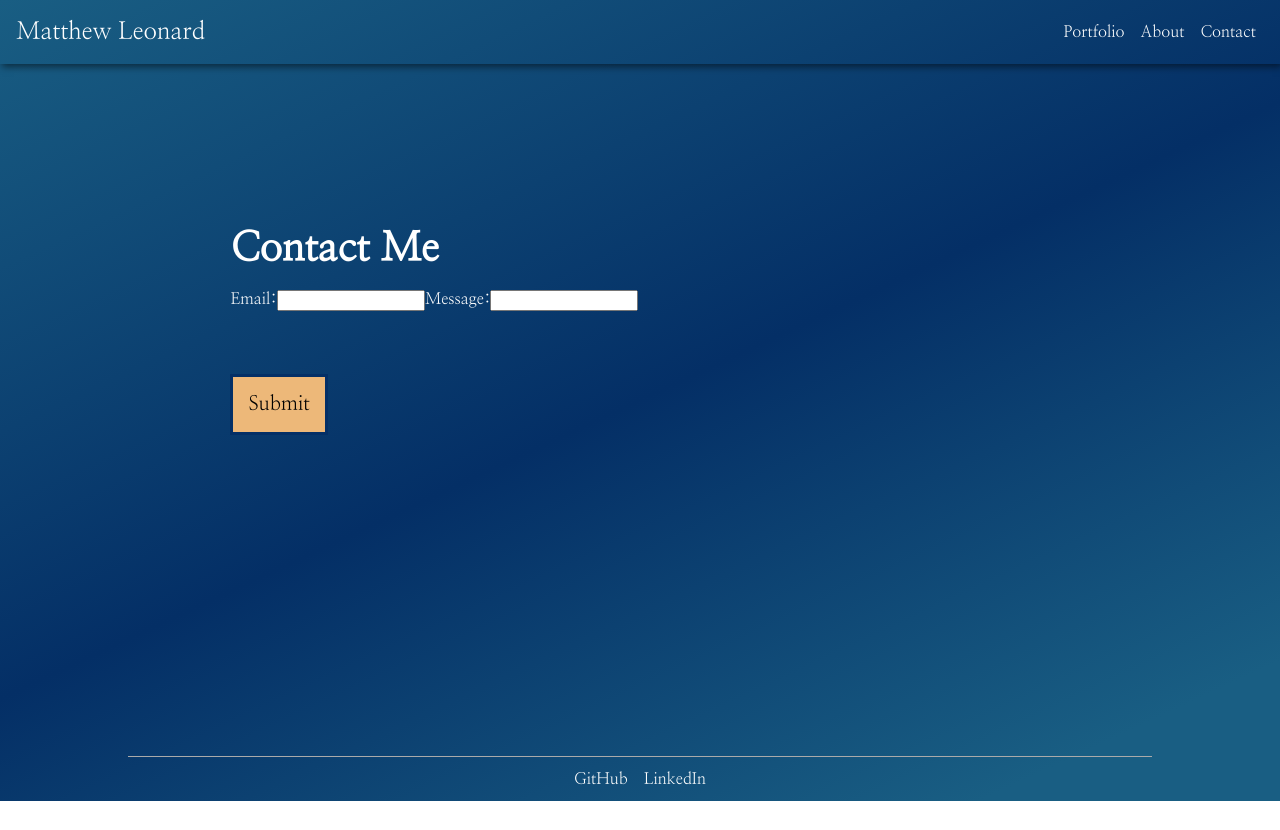
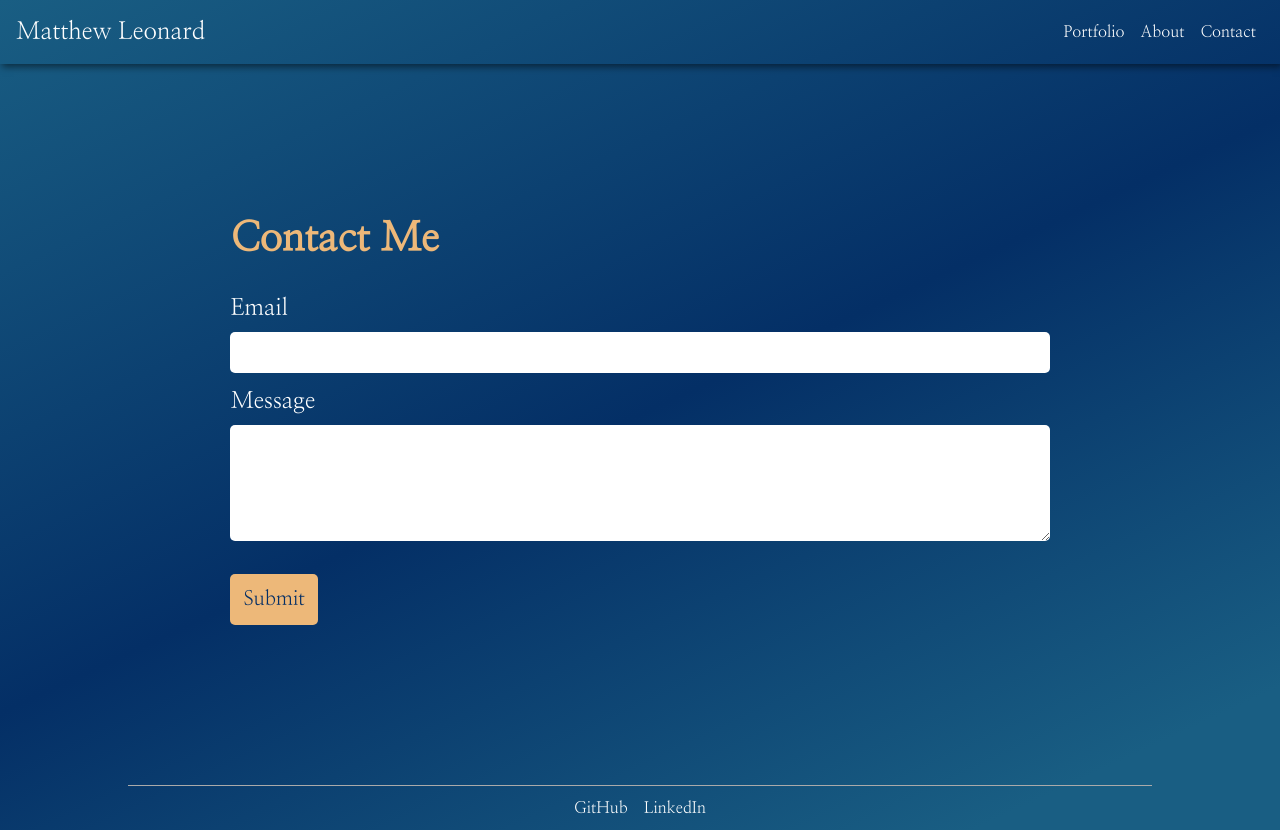
Before and after one commit to leonardmk1/leonard.matthewk.github.io, a React (Create React App) app: page /contact in a window 1280 px wide. Before the commit the page ends 801 px from the top, so only its background shows below. Built offline with nearby package versions, Linux system fonts and the light colour scheme.

Commit message:
tweaking format

```diff
--- a/src/components/MyForm/MyForm.css
+++ b/src/components/MyForm/MyForm.css
@@ -7,22 +7,40 @@
 
 .form-container {
   padding: 20vh 18vw;
-  line-height: 50px;
+  line-height: 30px;
 }
 .form-header {
   font-size: 2.5rem;
+  color: #edb879;
 }
+
+.form-content {
+  font-size: 23px;
+  padding: 10px 0;
+}
+
 .form-submit {
-  color: black;
+  color: #042f66;
   background: #edb879;
-  border: #042f66 solid;
-  padding: 15px;
-  margin-right: 10px;
+  border: none;
+  padding: 13px;
   transition: background 0.5s;
   font-size: 20px;
   text-decoration: none;
+  border-radius: 5px;
 }
 .form-submit:hover {
   background: white;
   transition: background 0.5s;
 }
+.form-input {
+  width: 100%;
+  line-height: 25px;
+  border-radius: 5px;
+  border: none;
+  margin-bottom: 14px;
+  margin-top: 8px;
+  padding: 8px 0;
+  color: black;
+  font-size: 20px;
+}
--- a/src/components/MyForm/MyForm.js
+++ b/src/components/MyForm/MyForm.js
@@ -15,19 +15,25 @@ export default class MyForm extends React.Component {
     return (
       <div className="form-container">
         <h3 className="form-header">Contact Me</h3>
+        <br />
         <form
           onSubmit={this.submitForm}
           action="https://formspree.io/f/xjvpykke"
           method="POST"
         >
           <div className="form-content">
-            <label>Email:</label>
-            <input type="email" name="email" />
+            <label>Email</label>
+            <input className="form-input" type="email" name="email" />
 
-            <label>Message:</label>
-            <input type="text" name="message" />
+            <label>Message</label>
+            <textarea
+              className="form-input"
+              type="text"
+              name="message"
+              rows="4"
+              cols="50"
+            />
           </div>
-          <br />
           {status === "SUCCESS" ? (
             <p>Thanks!</p>
           ) : (
--- a/src/components/Portfolio/Portfolio.css
+++ b/src/components/Portfolio/Portfolio.css
@@ -66,3 +66,8 @@
 .project-bio {
   margin-top: 8px;
 }
+
+@media (max-width: 500px) {
+  .project {
+  }
+}
```
